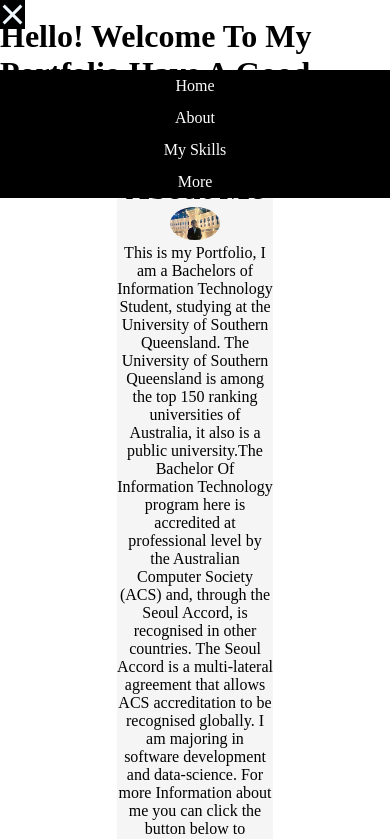
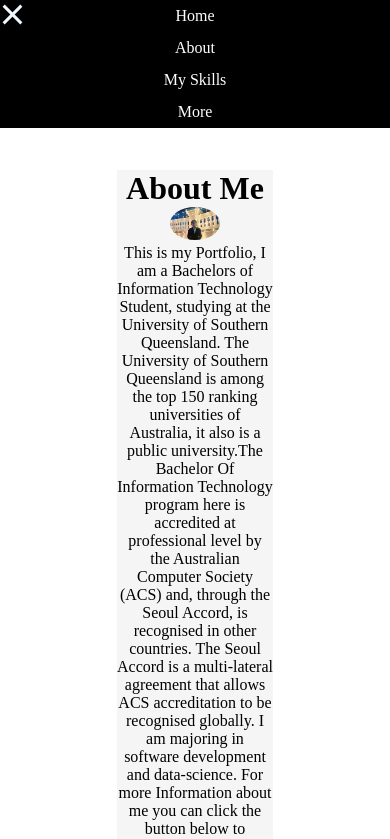
Before and after one commit to aavash33/Portfolio, a plain HTML site: page index.html in a window 390 px wide. Both pictures are taken after a click on the element 12 px from the left and 14 px from the top of the page. Shown: the top 839 px of the page. Drawn offline with Linux system fonts and the light colour scheme.

Commit message:
Add files via upload

```diff
--- a/style.css
+++ b/style.css
@@ -180,7 +180,7 @@ margin-left: 5%;
         opacity: 0;
         position: fixed;
         left: -100%;
-        top: 70px;
+        top: 0px;
         gap: 0;
         flex-direction: column;
         background-color: black;
```
